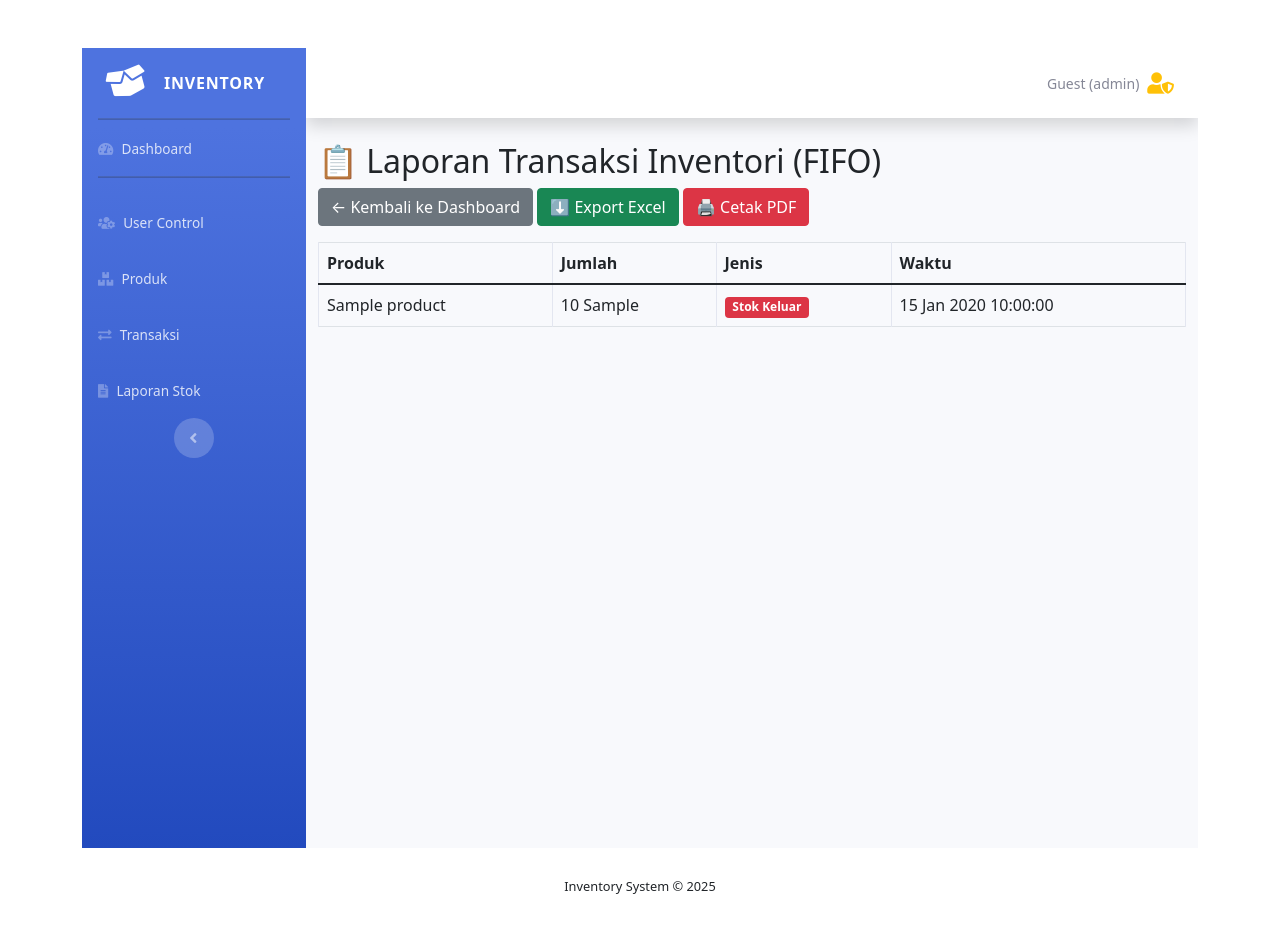
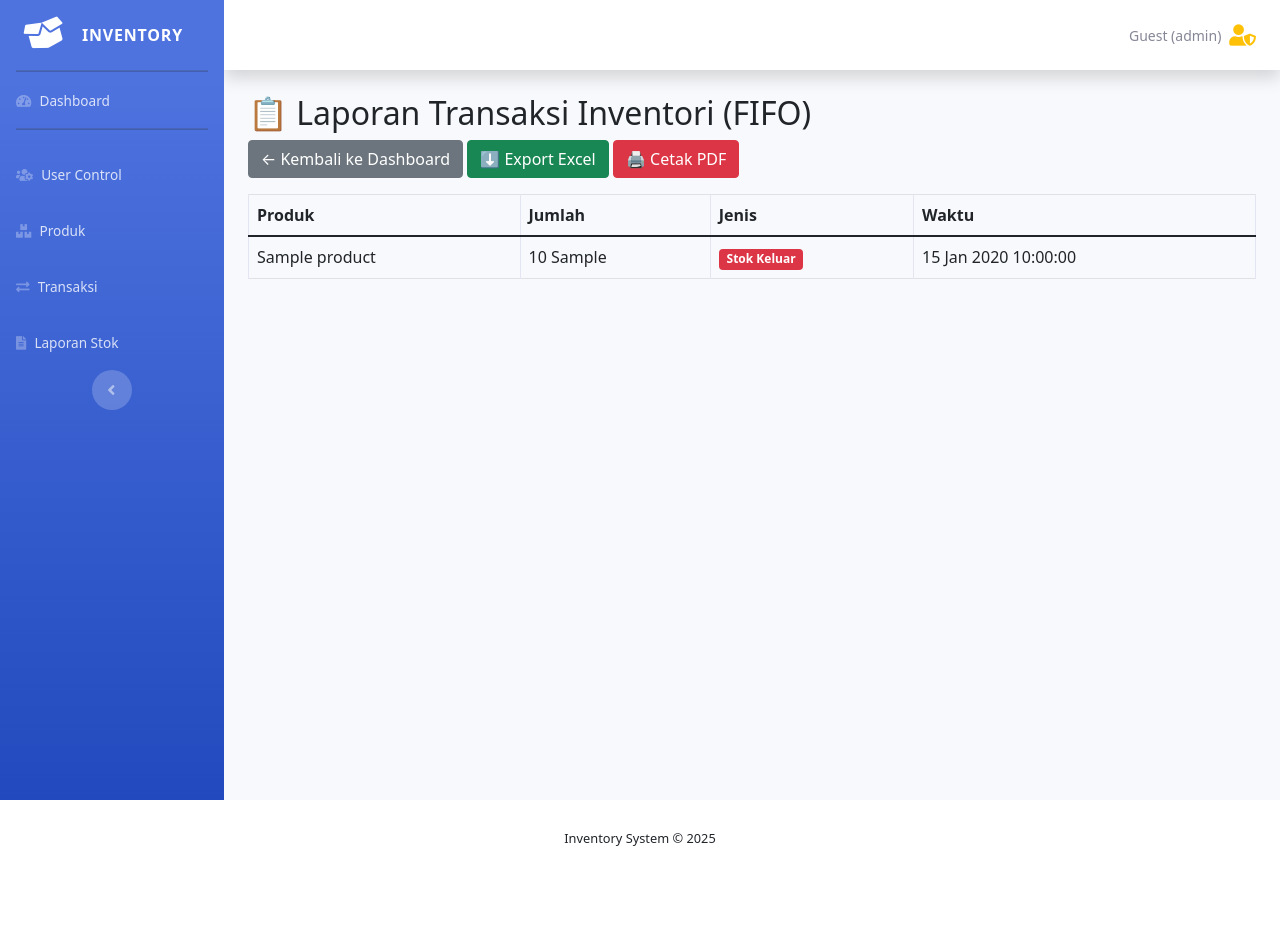
Before and after one commit to ariffebriyanto/fifoku, a PHP site: page /views/inventory_report.php in a window 1280 px wide. After the commit the page ends 846 px from the top, so only its background shows below. Run offline with PHP 8.4, Linux system fonts and the light colour scheme; the visitor is signed in with stand-in values (Sample User, id 1); tables that the repository leaves empty or names only in its code hold one stand-in row (values such as "Sample post").

Commit message:
update view

```diff
--- a/views/inventory_report.php
+++ b/views/inventory_report.php
@@ -32,7 +32,8 @@
             <div class="container-fluid">
                 <!-- Include the dashboard view -->
 
-                <body class="container mt-5">
+                 <body class="bg-light">
+                    <div class="container mt-4">
                     <h2>📋 Laporan Transaksi Inventori (FIFO)</h2>
                     <a href="dashboard.php" class="btn btn-secondary mb-3">← Kembali ke Dashboard</a>
                     <a href="../export_excel.php" class="btn btn-success mb-3">⬇️ Export Excel</a>
@@ -66,6 +67,7 @@
                             <?php endforeach; ?>
                         </tbody>
                     </table>
+					</div>
                 </body>
 
 
```
